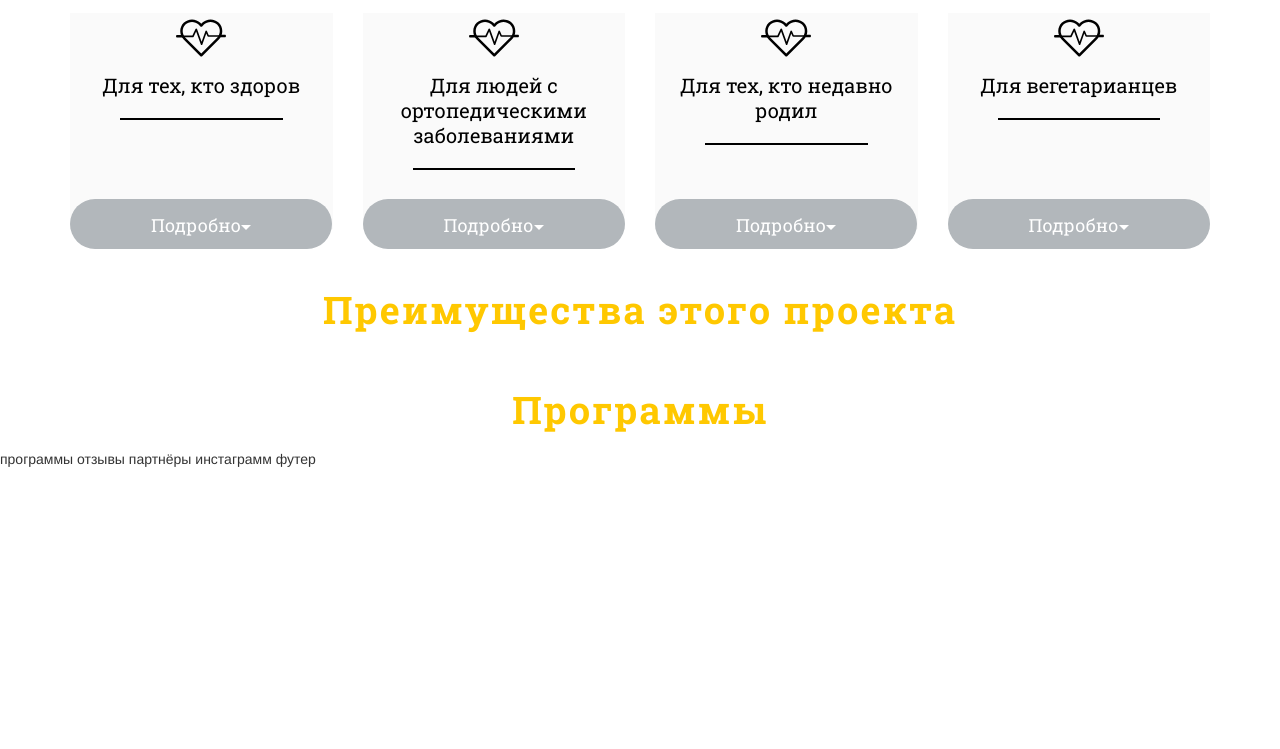
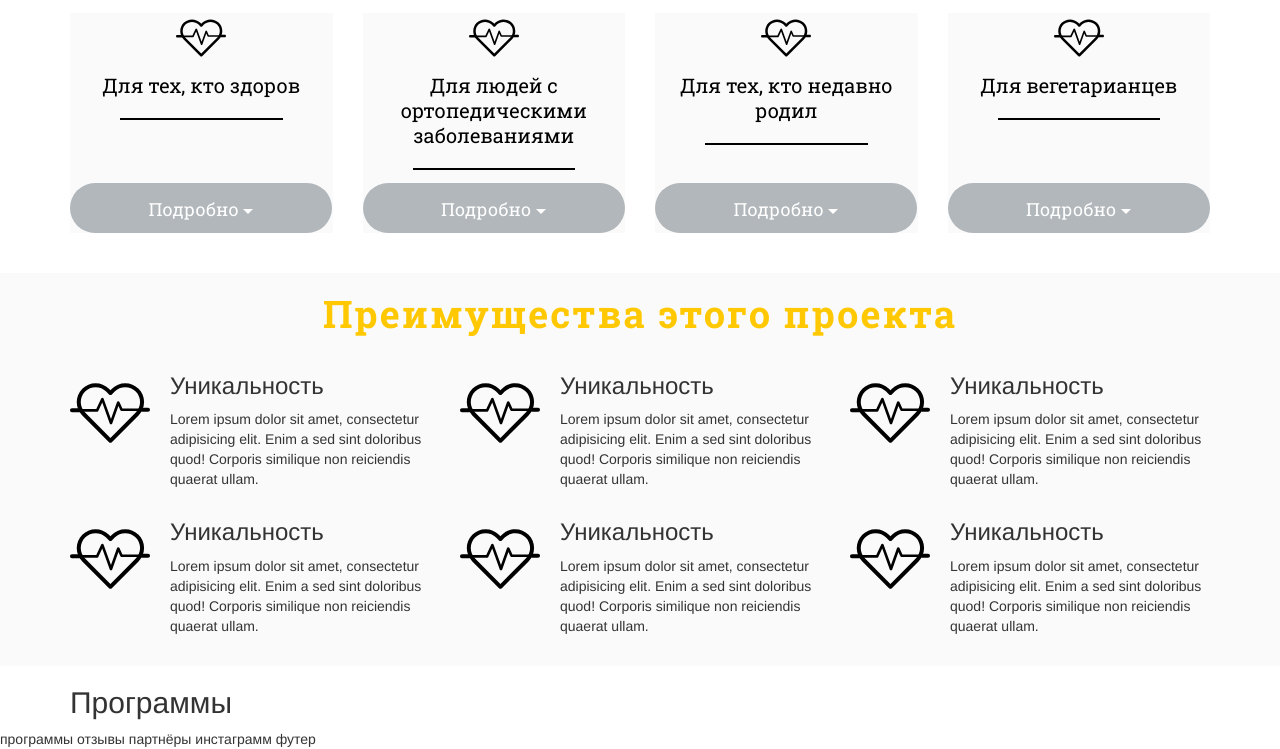
Before and after one commit to viktorsamkevich/onfitpro, a website: page app/index.html in a window 1280 px wide. Shown: the part 676-1425 px from the top of the page. Before the commit the page ends 1145 px from the top, so only its background shows below. Drawn offline with nearby package versions, Linux system fonts and the light colour scheme.

Commit message:
advantages done

```diff
--- a/app/css/main.css
+++ b/app/css/main.css
@@ -62,7 +62,7 @@ img {max-width: 100%;}
 	padding: 0 0px 20px 0px;
 }
 .wr-advantages {
-	background: #fff;
+	background: #fafafa;
 	padding: 0 0px 20px 0px;
 }
 .wr-about {
@@ -237,7 +237,7 @@ img {max-width: 100%;}
 .forwhom__item {
 	margin-bottom: 20px;
 	background: #FAFAFA;
-	min-height: 216px;
+	min-height: 220px;
 }
 .forwhom__item img {
 	display: block;
@@ -304,7 +304,7 @@ img {max-width: 100%;}
     transition: all 0.5s ease;
 }
 /*Create section advantages*/
-.heading__advantages {
+.advantages__heading {
 	text-align: center;
 	color: #FFC800;
 	font-family: 'Roboto Slab', serif;
@@ -314,6 +314,19 @@ img {max-width: 100%;}
 	letter-spacing: 2px;
 	margin-bottom: 20px;
 }
+.advantages__content {
+	/* float: left; */
+}
+.advantages__picture {
+	float: left;
+	height: 80px;
+	width: 80px;
+	border-radius: 50%;
+	margin-right: 20px;
+	margin-top: 20px;
+	margin-bottom: 20px;
+}
+
 
 
 
--- a/app/index.html
+++ b/app/index.html
@@ -186,7 +186,7 @@
 									<h3>Для тех, кто здоров</h3>
 									<hr>
 									<div class="btn-group">
-										<button class="forwhom__dropdown forwhom__btn btn btn-default btn-lg dropdown-toggle" type="button" data-toggle="dropdown">Подробно<span class="caret"></span></button>
+										<button class="forwhom__dropdown forwhom__btn btn btn-default btn-lg dropdown-toggle" type="button" data-toggle="dropdown">Подробно  <span class="caret"></span></button>
 										<ul class="dropdown-menu">
 											<p class="forwhom__item_text">Lorem ipsum dolor sit amet, consectetur adipisicing elit. Obcaecati animi vero, consequatur doloremque eos tempora molestias, placeat nesciunt.</p>
 										</ul>
@@ -199,7 +199,7 @@
 									<h3>Для людей с ортопедическими заболеваниями</h3>
 									<hr>
 									<div class="btn-group">
-										<button class="forwhom__dropdown forwhom__btn btn btn-default btn-lg dropdown-toggle" type="button" data-toggle="dropdown">Подробно<span class="caret"></span></button>
+										<button class="forwhom__dropdown forwhom__btn btn btn-default btn-lg dropdown-toggle" type="button" data-toggle="dropdown">Подробно  <span class="caret"></span></button>
 										<ul class="dropdown-menu">
 											<p class="forwhom__item_text">Lorem ipsum dolor sit amet, consectetur adipisicing elit. Obcaecati animi vero, consequatur doloremque eos tempora molestias, placeat nesciunt.</p>
 										</ul>
@@ -212,7 +212,7 @@
 									<h3>Для тех, кто недавно родил</h3>
 									<hr>
 									<div class="btn-group">
-										<button class="forwhom__dropdown forwhom__btn btn btn-default btn-lg dropdown-toggle" type="button" data-toggle="dropdown">Подробно<span class="caret"></span></button>
+										<button class="forwhom__dropdown forwhom__btn btn btn-default btn-lg dropdown-toggle" type="button" data-toggle="dropdown">Подробно  <span class="caret"></span></button>
 										<ul class="dropdown-menu">
 											<p class="forwhom__item_text">Lorem ipsum dolor sit amet, consectetur adipisicing elit. Obcaecati animi vero, consequatur doloremque eos tempora molestias, placeat nesciunt.</p>
 										</ul>
@@ -225,7 +225,7 @@
 									<h3>Для вегетарианцев</h3>
 									<hr>
 									<div class="btn-group">
-										<button class="forwhom__dropdown forwhom__btn btn btn-default btn-lg dropdown-toggle" type="button" data-toggle="dropdown">Подробно<span class="caret"></span></button>
+										<button class="forwhom__dropdown forwhom__btn btn btn-default btn-lg dropdown-toggle" type="button" data-toggle="dropdown">Подробно  <span class="caret"></span></button>
 										<ul class="dropdown-menu">
 											<p class="forwhom__item_text">Lorem ipsum dolor sit amet, consectetur adipisicing elit. Obcaecati animi vero, consequatur doloremque eos tempora molestias, placeat nesciunt.</p>
 										</ul>
@@ -241,7 +241,65 @@
 					<div class="container">
 						<div class="row">
 							<div class="col-lg-12 col-md-12">
-								<h2 class="heading__advantages">Преимущества этого проекта</h2>
+								<h2 class="advantages__heading">Преимущества этого проекта</h2>
+							</div>
+						</div>
+						<div class="row">
+							<div class="col-lg-4 col-md-4">
+								<div class="advantages__picture clear">
+									<img src="img/heartbeat.svg" alt="">
+								</div>
+								<div class="advantages__content">
+									<h3>Уникальность</h3>
+									<p>Lorem ipsum dolor sit amet, consectetur adipisicing elit. Enim a sed sint doloribus quod! Corporis similique non reiciendis quaerat ullam.</p>
+								</div>
+							</div>
+							<div class="col-lg-4 col-md-4">
+								<div class="advantages__picture clear">
+									<img src="img/heartbeat.svg" alt="">
+								</div>
+								<div class="advantages__content">
+									<h3>Уникальность</h3>
+									<p>Lorem ipsum dolor sit amet, consectetur adipisicing elit. Enim a sed sint doloribus quod! Corporis similique non reiciendis quaerat ullam.</p>
+								</div>
+							</div>
+							<div class="col-lg-4 col-md-4">
+								<div class="advantages__picture clear">
+									<img src="img/heartbeat.svg" alt="">
+								</div>
+								<div class="advantages__content">
+									<h3>Уникальность</h3>
+									<p>Lorem ipsum dolor sit amet, consectetur adipisicing elit. Enim a sed sint doloribus quod! Corporis similique non reiciendis quaerat ullam.</p>
+								</div>
+							</div>
+						</div>
+						<div class="row">
+							<div class="col-lg-4 col-md-4">
+								<div class="advantages__picture clear">
+									<img src="img/heartbeat.svg" alt="">
+								</div>
+								<div class="advantages__content">
+									<h3>Уникальность</h3>
+									<p>Lorem ipsum dolor sit amet, consectetur adipisicing elit. Enim a sed sint doloribus quod! Corporis similique non reiciendis quaerat ullam.</p>
+								</div>
+							</div>
+							<div class="col-lg-4 col-md-4">
+								<div class="advantages__picture clear">
+									<img src="img/heartbeat.svg" alt="">
+								</div>
+								<div class="advantages__content">
+									<h3>Уникальность</h3>
+									<p>Lorem ipsum dolor sit amet, consectetur adipisicing elit. Enim a sed sint doloribus quod! Corporis similique non reiciendis quaerat ullam.</p>
+								</div>
+							</div>
+							<div class="col-lg-4 col-md-4">
+								<div class="advantages__picture clear">
+									<img src="img/heartbeat.svg" alt="">
+								</div>
+								<div class="advantages__content">
+									<h3>Уникальность</h3>
+									<p>Lorem ipsum dolor sit amet, consectetur adipisicing elit. Enim a sed sint doloribus quod! Corporis similique non reiciendis quaerat ullam.</p>
+								</div>
 							</div>
 						</div>
 					</div>
```
Also changed, not shown: app/css/bootstrap.min.css.
